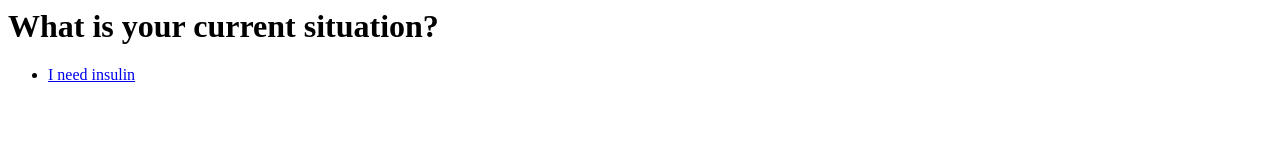
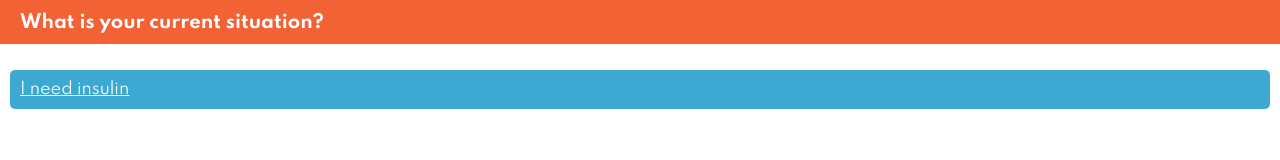
Before and after one commit to MutualAidDiabetes/DecisionTree, a plain HTML site: page index.html in a window 1280 px wide. Drawn offline with nearby package versions, Linux system fonts and the light colour scheme.

Commit message:
change styles for tree

```diff
--- a/index.css
+++ b/index.css
@@ -0,0 +1,58 @@
+
+
+html, body {
+  padding: 0;
+  margin: 0;
+}
+
+* {
+  font-family: Spartan, sans-serif;
+}
+
+#back {
+  border-radius: 5px;
+  background-color: #2f284f;
+  color: #fff;
+  cursor: pointer;
+}
+
+#title-container {
+  display: flex;
+  background-color: #F36235;
+  padding: 10px;
+}
+
+#title {
+  padding-top: 3px;
+  padding-left: 10px;
+  color: #fff;
+  font-weight: bold;
+  font-size: 18px;
+}
+
+#body {
+  padding: 10px;
+}
+
+#subtitle {
+  margin-top: 10px;
+}
+
+ul {
+  list-style-type: none;
+  padding-left: 0px;
+}
+
+li {
+  background-color: #3ba9d2;
+  padding: 10px;
+  border-radius: 5px;
+}
+
+li a {
+  color: #fff;
+}
+
+li+li {
+  margin-top: 10px;
+}
--- a/index.html
+++ b/index.html
@@ -1,24 +1,37 @@
 
 <html>
+
   <head>
     <link rel="stylesheet" href="index.css">
+    <link rel="preconnect" href="https://fonts.gstatic.com">
+    <link href="https://fonts.googleapis.com/css2?family=Spartan:wght@400;700&display=swap" rel="stylesheet">
 
     <script src="https://cdnjs.cloudflare.com/ajax/libs/jquery/2.1.3/jquery.min.js"></script>
     <script src="index.js"></script>
   </head>
+
   <body>
 
-    <h1 id="title"></h1>
+    <div id="title-container">
 
-    <h2 id="subtitle"></h2>
+      <div>
+        <button id="back" class="hidden">
+          &larr;
+        </button>
+      </div>
 
-    <ul id="choices"></ul>
+      <div id="title"></div>
 
-    <div id="help"></div>
+    </div>
 
-    <button id="back" class="hidden">
-      Back
-    </button>
+    <div id="body">
+      <div id="subtitle"></div>
+
+      <ul id="choices"></ul>
+
+      <div id="help"></div>
+    </div>
 
   </body>
+
 </html>
--- a/index.js
+++ b/index.js
@@ -217,7 +217,7 @@ const data = {
 
     'path-3-deductible-unpaid': {
       name: 'My deductible is not paid',
-      subtitle: 'I live in one of the following states: CO, IL, ME, NM, NY, UT, VA, WA, WV',
+      subtitle: 'Do you live in one of the following states: CO, IL, ME, NM, NY, UT, VA, WA, WV?',
       children: [
         'path-3-deductible-states',
         'path-3-deductible-nostates'
@@ -395,5 +395,4 @@ $(() => {
 
   renderInitial();
 
-
 });
```
